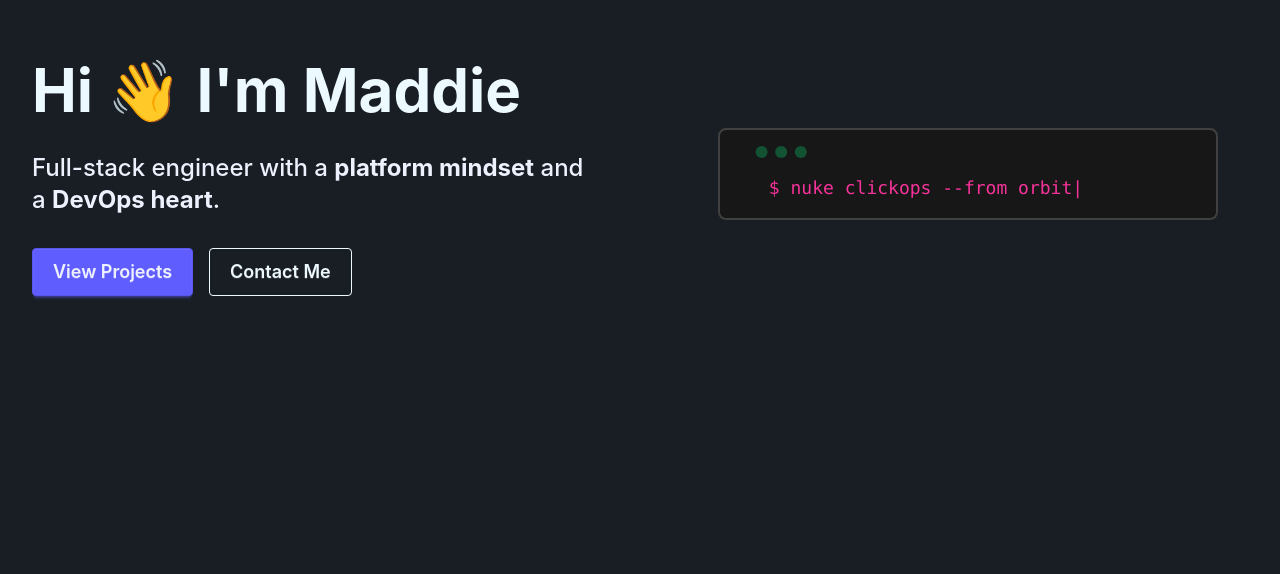
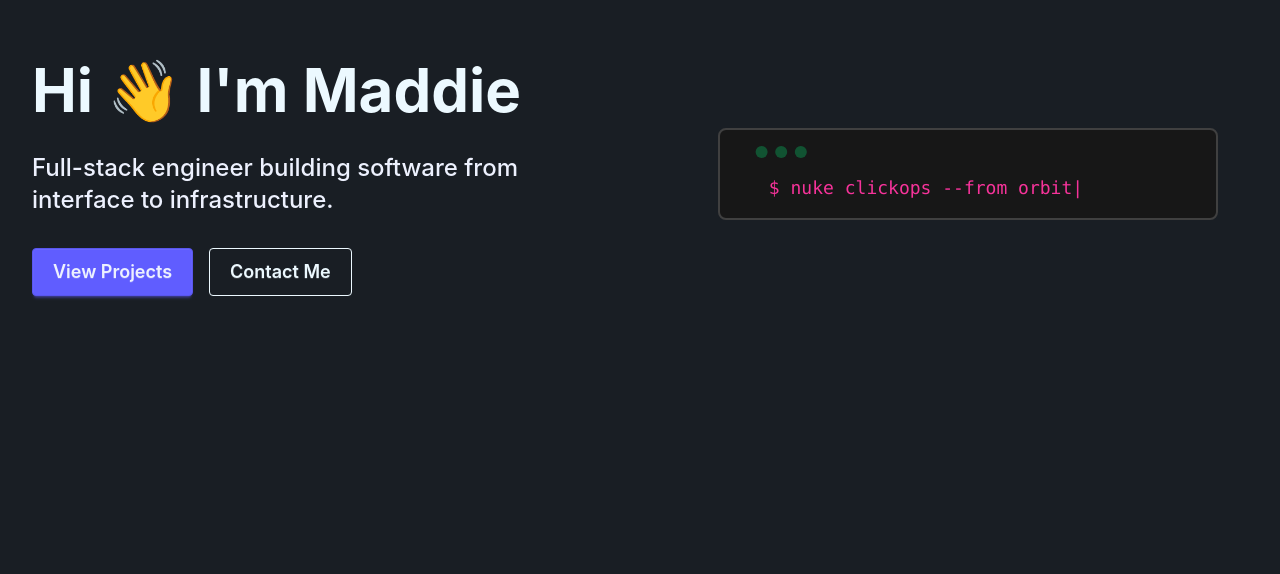
Before and after one commit to maddie-topaz/my-site, a Next.js app: page / in a window 1280 px wide. Shown: the part 226-800 px from the top of the page. Built offline with nearby package versions, Linux system fonts and the light colour scheme.

Commit message:
fix tagline

```diff
--- a/components/Hero.tsx
+++ b/components/Hero.tsx
@@ -12,8 +12,7 @@ export const Hero = () => {
             <span className="text-primary">Hi</span> 👋 I'm Maddie
           </h1>
           <p className="text-primary-content animate-fade-in-up mb-8 text-xl font-medium opacity-0 md:text-2xl">
-            Full-stack engineer with a <span className="font-bold">platform mindset</span> and a{" "}
-            <span className="font-bold">DevOps heart</span>.
+            Full-stack engineer building software from interface to infrastructure.
           </p>
           <div className="flex justify-center gap-4 lg:justify-start">
             <button
```
